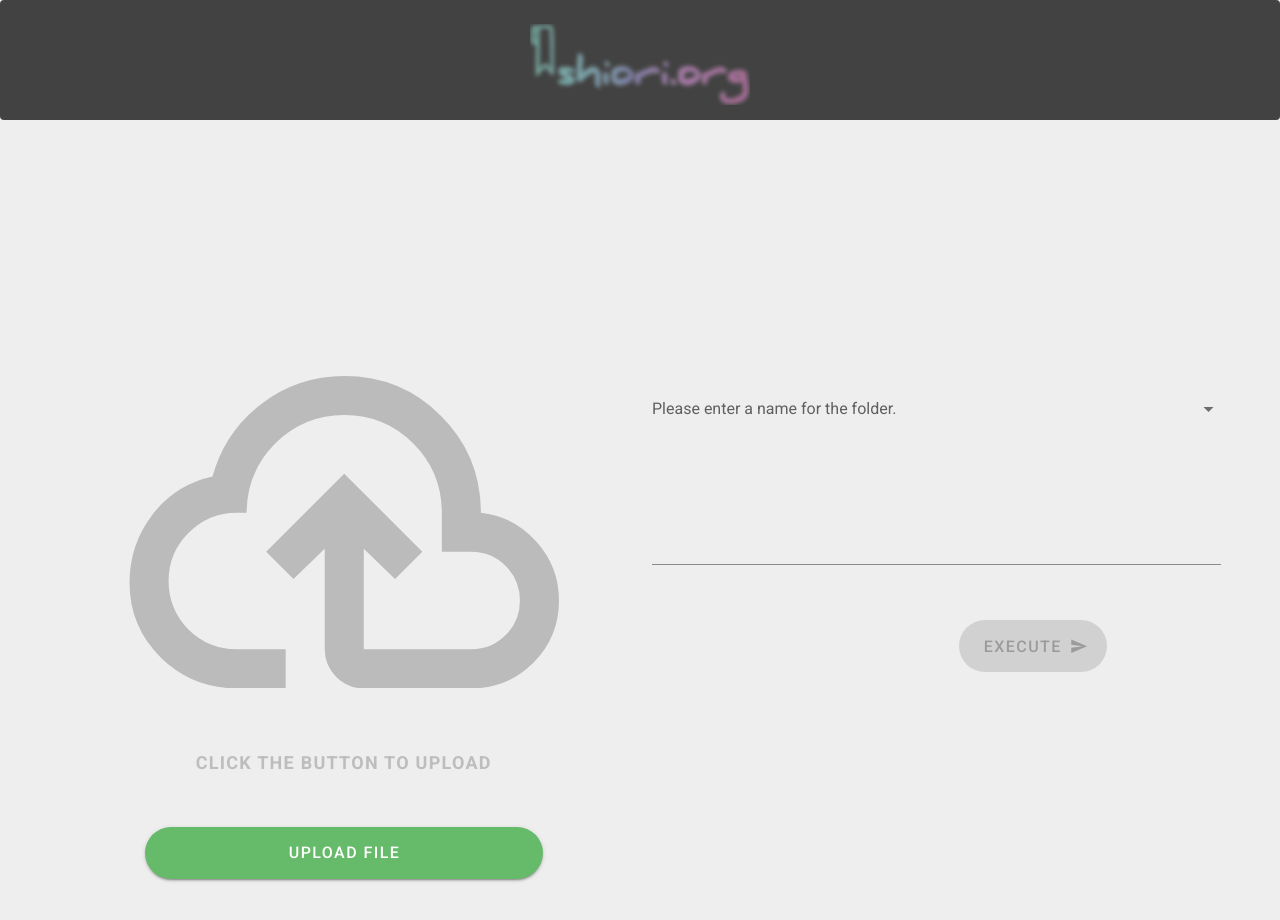
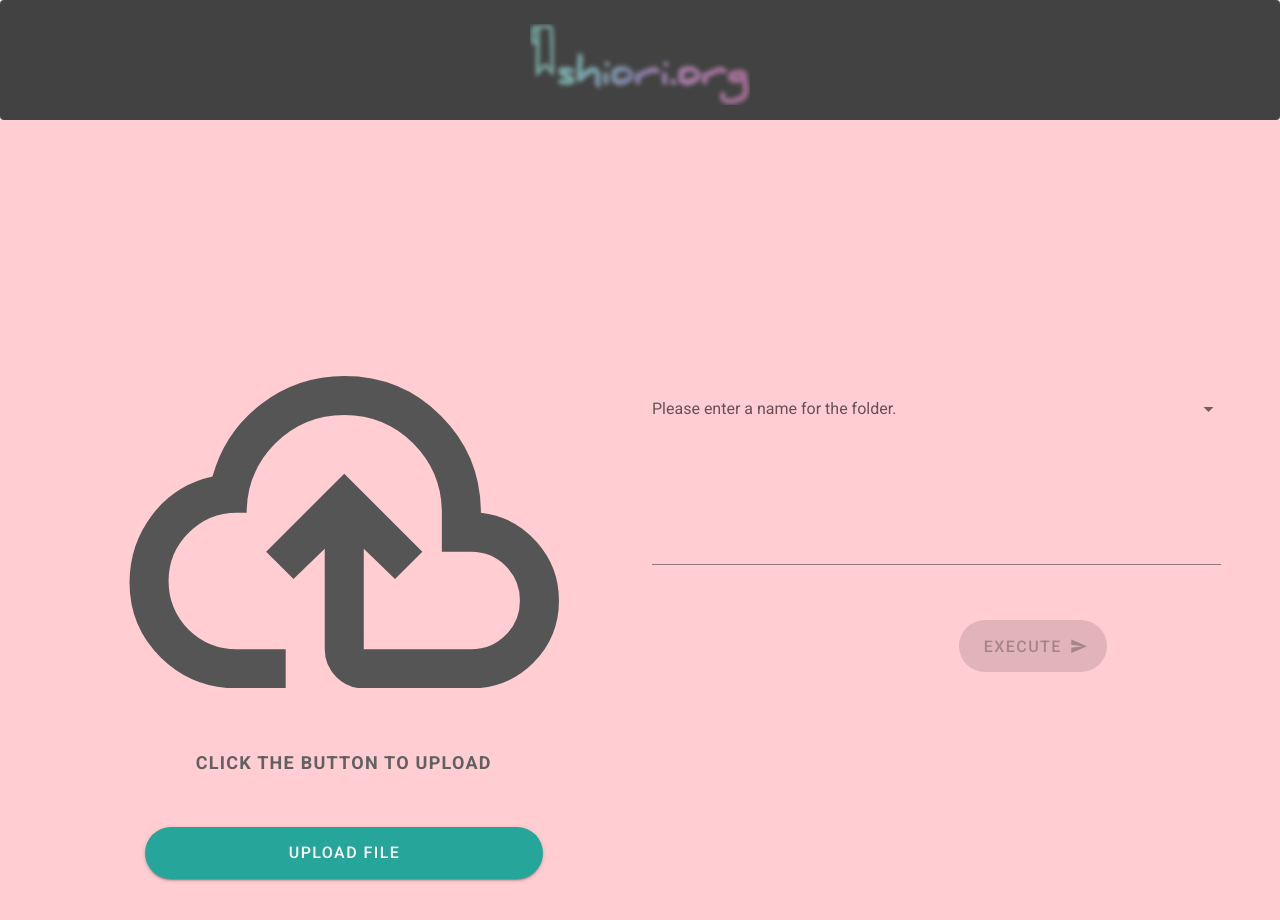
Before and after one commit to KITA-DS12/vol11_bookmark, a Vue app in the folder client/: page /#/ in a window 1280 px wide. Built offline with nearby package versions, Linux system fonts and the light colour scheme.

Commit message:
redesign

```diff
--- a/client/src/views/DownloadView.vue
+++ b/client/src/views/DownloadView.vue
@@ -1,11 +1,11 @@
 <template>
   <v-app id="inspire">
-    <v-main class="grey lighten-3">
+    <v-main class="red lighten-4">
       <v-card>
-        <v-card-title class="grey lighten-1 white--text text-h5">
-          BookMark
+        <v-card-title class="teal lighten-1 white--text text-h5">
+          <b>BookMark</b>
           <v-spacer />
-          <v-btn rounded class="white--text" color="blue lighten-1" x-large @click="reloadFile">
+          <v-btn rounded class="black--text" color="grey lighten-3" x-large @click="reloadFile">
             EXECUTE
             <v-icon dark right>
               mdi-reload
@@ -13,7 +13,7 @@
           </v-btn>
         </v-card-title>
         <v-row
-          class="pa-4"
+          class="pa-4 red lighten-5"
           justify="space-between"
         >
           <v-col cols="5">
@@ -25,7 +25,7 @@
               :load-children="fetchFiles"
               :open.sync="open"
               activatable
-              color="warning"
+              color="#CE5D84"
               transition
             >
               <template v-slot:prepend="{ item }">
@@ -55,24 +55,10 @@
               <v-card
                 v-else
                 :key="selected"
-                class="pt-6 mx-auto"
+                class="pt-6 mx-auto class red lighten-5"
                 flat
               >
                 <div v-for="folder in response_children">
-                  <div v-if="folder.id == active[0]">
-                    <v-row justify="center" style="text-align: center" align-content="center">
-                      <v-col cols="12" sm="2">
-                        <v-subheader>title</v-subheader>
-                      </v-col>
-                      <v-col cols="12" sm="6">
-                        <v-text-field
-                          v-model="folder.title"
-                          single-line
-                          width="30px"
-                        ></v-text-field>
-                      </v-col>
-                    </v-row>
-                  </div>
                   <div v-for="data in folder.children">
                     <div v-if="data.id == active[0]">
                       <div v-if="data.type == 'url'">
@@ -108,7 +94,7 @@
           </v-col>
         </v-row>
       </v-card>
-    <v-btn style="position: absolute; right: 10%; bottom: 20%;" rounded class="white--text" color="purple lighten-1" x-large @click="downloadFile">
+    <v-btn style="position: absolute; right: 10%; bottom: 20%;" rounded class="white--text" color="purple lighten-2" x-large @click="downloadFile">
       DOWNLOAD
       <v-icon right>
         mdi-download
--- a/client/src/views/UploadView.vue
+++ b/client/src/views/UploadView.vue
@@ -1,6 +1,6 @@
 <template>
   <v-app id="inspire">
-    <v-main class="grey lighten-3">
+    <v-main class="red lighten-4">
       <v-container style="padding-top: 10%;">
         <v-row>
           <v-col
@@ -10,17 +10,17 @@
             <v-sheet
               rounded="lg"
               min-height="100%"
-              class="grey lighten-3"
+              class="red lighten-4"
               style="text-align: center;"
             >
               <input type="file" ref="input" accept="html" style="display: none" @change="getFileContent">
               <div v-on:click="inputButton">
-                <svg xmlns="http://www.w3.org/2000/svg" viewBox="0 0 24 20"><path d="M6.5 20Q4.22 20 2.61 18.43 1 16.85 1 14.58 1 12.63 2.17 11.1 3.35 9.57 5.25 9.15 5.88 6.85 7.75 5.43 9.63 4 12 4 14.93 4 16.96 6.04 19 8.07 19 11 20.73 11.2 21.86 12.5 23 13.78 23 15.5 23 17.38 21.69 18.69 20.38 20 18.5 20H13Q12.18 20 11.59 19.41 11 18.83 11 18V12.85L9.4 14.4L8 13L12 9L16 13L14.6 14.4L13 12.85V18H18.5Q19.55 18 20.27 17.27 21 16.55 21 15.5 21 14.45 20.27 13.73 19.55 13 18.5 13H17V11Q17 8.93 15.54 7.46 14.08 6 12 6 9.93 6 8.46 7.46 7 8.93 7 11H6.5Q5.05 11 4.03 12.03 3 13.05 3 14.5 3 15.95 4.03 17 5.05 18 6.5 18H9V20M12 13Z" /></svg>
-                <p class="grey--text text--lighten-1 text-button font-weight-bold">
+                <svg style="fill: #555;" xmlns="http://www.w3.org/2000/svg" viewBox="0 0 24 20"><path d="M6.5 20Q4.22 20 2.61 18.43 1 16.85 1 14.58 1 12.63 2.17 11.1 3.35 9.57 5.25 9.15 5.88 6.85 7.75 5.43 9.63 4 12 4 14.93 4 16.96 6.04 19 8.07 19 11 20.73 11.2 21.86 12.5 23 13.78 23 15.5 23 17.38 21.69 18.69 20.38 20 18.5 20H13Q12.18 20 11.59 19.41 11 18.83 11 18V12.85L9.4 14.4L8 13L12 9L16 13L14.6 14.4L13 12.85V18H18.5Q19.55 18 20.27 17.27 21 16.55 21 15.5 21 14.45 20.27 13.73 19.55 13 18.5 13H17V11Q17 8.93 15.54 7.46 14.08 6 12 6 9.93 6 8.46 7.46 7 8.93 7 11H6.5Q5.05 11 4.03 12.03 3 13.05 3 14.5 3 15.95 4.03 17 5.05 18 6.5 18H9V20M12 13Z" /></svg>
+                <p class="grey--text text--darken-2 text-button font-weight-bold">
                   <font size="4">Click the BUTTON to Upload</font>
                 </p>
               </div>
-              <v-btn style="margin-top: 5%" width="70%" rounded class="white--text" color="green lighten-1" x-large @click="inputButton">UPLOAD FILE</v-btn>
+              <v-btn style="margin-top: 5%" width="70%" rounded class="white--text" color="teal lighten-1" x-large @click="inputButton">UPLOAD FILE</v-btn>
             </v-sheet>
           </v-col>
           <v-col
@@ -30,7 +30,7 @@
             <v-sheet
               min-height="70vh"
               rounded="lg"
-              class="grey lighten-3"
+              class="red lighten-4"
               style="text-align: center; position: relative;"
             >
               <v-combobox
@@ -45,7 +45,7 @@
                 <template v-slot:selection="{ attrs, item, select, selected }">
                   <v-chip
                     class="white--text"
-                    color="deep-purple lighten-3"
+                    color="deep-purple lighten-2"
                     v-bind="attrs"
                     :input-value="selected"
                     close
@@ -56,7 +56,7 @@
                   </v-chip>
                 </template>
               </v-combobox>
-              <v-btn v-bind:disabled="!isAllowedToPush" style="position: absolute; right: 20%; bottom: 25%;" rounded class="white--text" color="blue lighten-1" x-large @click="uploadFile">
+              <v-btn v-bind:disabled="!isAllowedToPush" style="position: absolute; right: 20%; bottom: 25%;" rounded class="white--text" color="teal lighten-1" x-large @click="uploadFile">
                 EXECUTE
                 <v-icon right>
                   mdi-send
@@ -133,7 +133,7 @@ export default {
 </script>
 <style>
 svg {
-  fill: #BBB;
+  fill: #555;
   margin: 50px;
 }
 </style>
```
